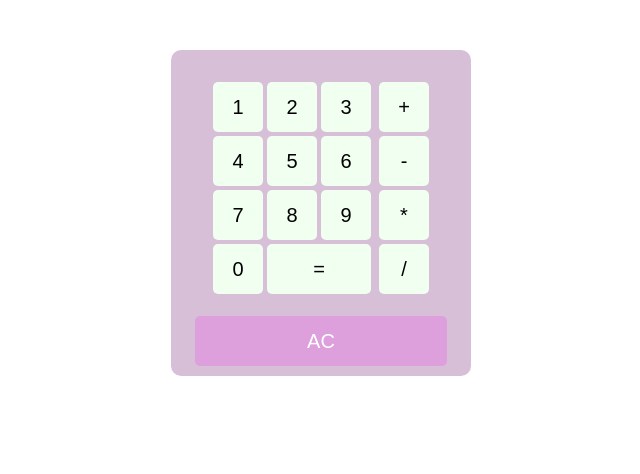
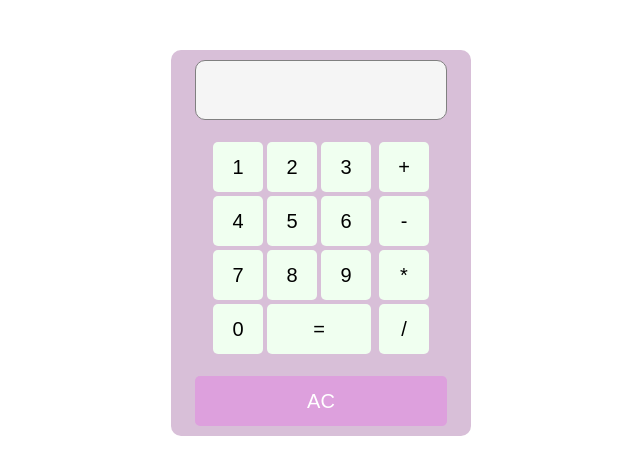
Before and after one commit to melanienolan/react-calculator, a React (Create React App) app: page / in a window 1280 px wide. Shown: the top 474 px of the page, without its empty margins (319-959 px from the left). Built offline with nearby package versions, Linux system fonts and the light colour scheme.

Commit message:
added styles for screen component

```diff
--- a/src/Components/Screen.js
+++ b/src/Components/Screen.js
@@ -1,7 +1,21 @@
 import React from 'react';
 
 const Screen = props => {
-  return <div className="Screen">{props.display}</div>;
+  const screenStyles = {
+    height: '60px',
+    width: '90%',
+    border: '1px solid grey',
+    borderRadius: '10px',
+    backgroundColor: 'whitesmoke',
+    padding: '10px',
+    textAlign: 'right',
+    fontSize: '30px',
+    lineHeight: '50px',
+    overflow: 'hidden',
+    textOverflow: 'ellipsis',
+    whiteSpace: 'nowrap'
+  };
+  return <div style={screenStyles}>{props.display}</div>;
 };
 
 export default Screen;
```
